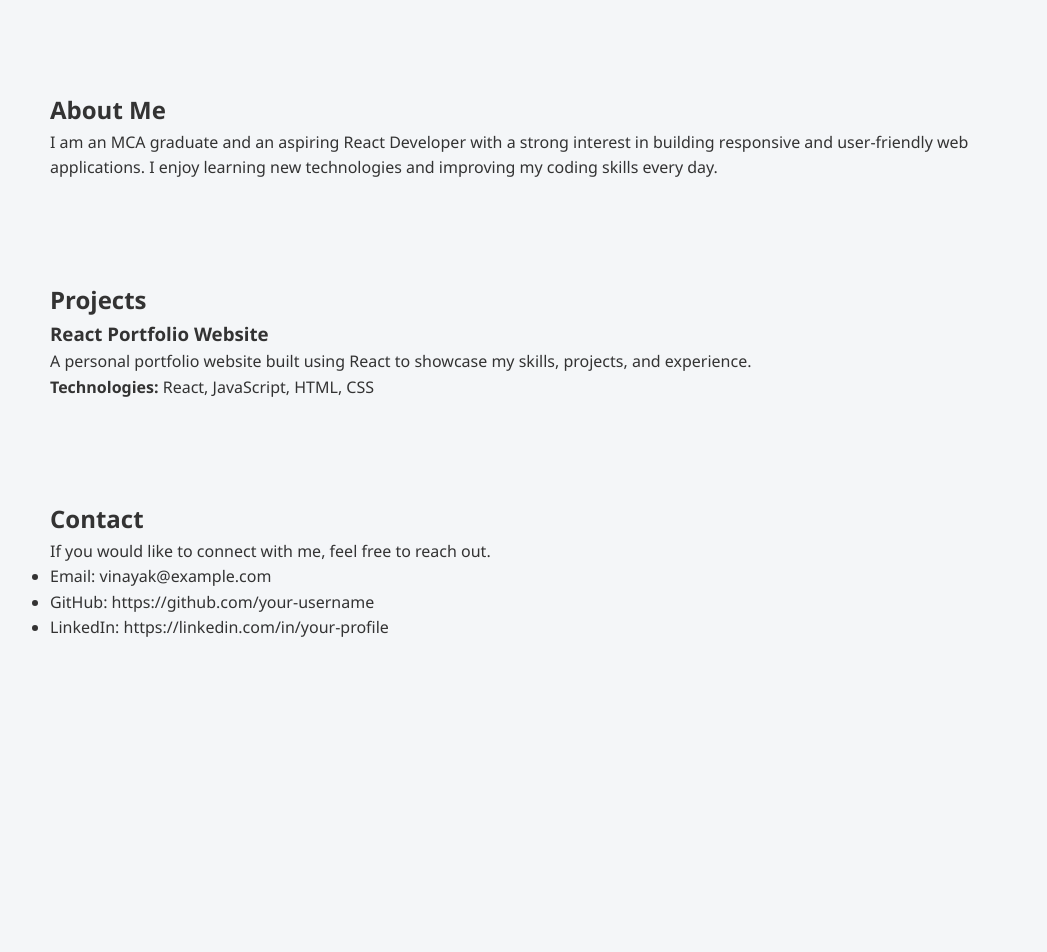
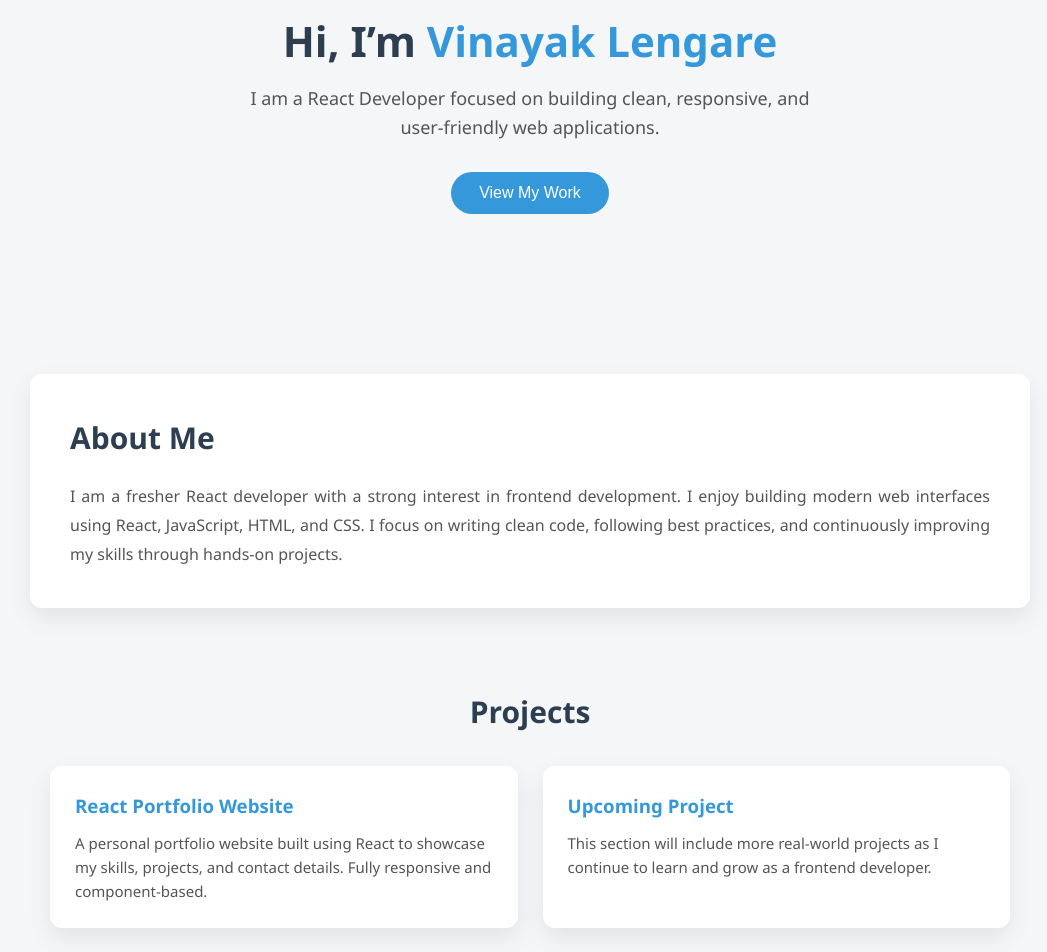
Before and after one commit to VinayakLengare/react-portfolio, a React (Vite) app: page / in a window 1280 px wide. Shown: the part 220-1172 px from the top of the page, without its empty margins (110-1157 px from the left). Before the commit the page ends 941 px from the top, so only its background shows below. Built offline with nearby package versions, Linux system fonts and the light colour scheme.

Commit message:
add all files update with css,Add smooth scrolling navigation with anchor links

```diff
--- a/src/components/Navbar.css
+++ b/src/components/Navbar.css
@@ -62,3 +62,8 @@
     gap: 16px;
   }
 }
+
+.nav-links a {
+  text-decoration: none;
+  color: inherit;
+}
--- a/src/components/Navbar.jsx
+++ b/src/components/Navbar.jsx
@@ -6,10 +6,18 @@ function Navbar() {
       <div className="logo">Vinayak</div>
 
       <ul className="nav-links">
-        <li>Home</li>
-        <li>About</li>
-        <li>Projects</li>
-        <li>Contact</li>
+        <li>
+          <a href="#home">Home</a>
+        </li>
+        <li>
+          <a href="#about">About</a>
+        </li>
+        <li>
+          <a href="#projects">Projects</a>
+        </li>
+        <li>
+          <a href="#contact">Contact</a>
+        </li>
       </ul>
     </nav>
   );
--- a/src/pages/About.css
+++ b/src/pages/About.css
@@ -0,0 +1,19 @@
+.about {
+  background-color: #ffffff;
+  border-radius: 12px;
+  padding: 40px;
+  box-shadow: 0 10px 25px rgba(0, 0, 0, 0.08);
+}
+
+.about h2 {
+  font-size: 30px;
+  margin-bottom: 20px;
+  color: #2c3e50;
+}
+
+.about p {
+  font-size: 16px;
+  text-align: justify;
+  color: #555;
+  line-height: 1.8;
+}
--- a/src/pages/About.jsx
+++ b/src/pages/About.jsx
@@ -1,11 +1,15 @@
+import "./About.css";
+
 function About() {
   return (
-    <section>
+    <section className="about" id="about">
       <h2>About Me</h2>
       <p>
-        I am an MCA graduate and an aspiring React Developer with a strong
-        interest in building responsive and user-friendly web applications.
-        I enjoy learning new technologies and improving my coding skills every day.
+        I am a fresher React developer with a strong interest in frontend
+        development. I enjoy building modern web interfaces using React,
+        JavaScript, HTML, and CSS. I focus on writing clean code, following best
+        practices, and continuously improving my skills through hands-on
+        projects.
       </p>
     </section>
   );
--- a/src/pages/Contact.css
+++ b/src/pages/Contact.css
@@ -0,0 +1,25 @@
+.contact {
+  text-align: center;
+}
+
+.contact h2 {
+  font-size: 30px;
+  margin-bottom: 20px;
+  color: #2c3e50;
+}
+
+.contact p {
+  font-size: 16px;
+  margin-bottom: 10px;
+  color: #555;
+}
+
+.contact a {
+  color: #3498db;
+  text-decoration: none;
+  font-weight: 500;
+}
+
+.contact a:hover {
+  text-decoration: underline;
+}
--- a/src/pages/Contact.jsx
+++ b/src/pages/Contact.jsx
@@ -1,14 +1,22 @@
+import "./Contact.css";
+
 function Contact() {
   return (
-    <section>
+    <section className="contact" id="contact">
       <h2>Contact</h2>
-      <p>If you would like to connect with me, feel free to reach out.</p>
-
-      <ul>
-        <li>Email: vinayak@example.com</li>
-        <li>GitHub: https://github.com/your-username</li>
-        <li>LinkedIn: https://linkedin.com/in/your-profile</li>
-      </ul>
+      <p>Email: vinayak@example.com</p>
+      <p>
+        GitHub:{" "}
+        <a href="https://github.com/yourusername" target="_blank">
+          github.com/yourusername
+        </a>
+      </p>
+      <p>
+        LinkedIn:{" "}
+        <a href="https://linkedin.com/in/yourprofile" target="_blank">
+          linkedin.com/in/yourprofile
+        </a>
+      </p>
     </section>
   );
 }
--- a/src/pages/Home.css
+++ b/src/pages/Home.css
@@ -0,0 +1,43 @@
+.home {
+  text-align: center;
+  padding: 100px 20px;
+}
+
+.home h1 {
+  font-size: 42px;
+  color: #2c3e50;
+  margin-bottom: 10px;
+}
+
+.home h1 span {
+  color: #3498db;
+}
+
+.home p {
+  font-size: 18px;
+  max-width: 600px;
+  margin: 0 auto 30px;
+  color: #555;
+}
+
+.home button {
+  padding: 12px 28px;
+  font-size: 16px;
+  border: none;
+  background-color: #3498db;
+  color: white;
+  border-radius: 25px;
+  cursor: pointer;
+  transition: transform 0.3s ease, background-color 0.3s ease;
+}
+
+.home button:hover {
+  background-color: #217dbb;
+  transform: translateY(-2px);
+}
+
+@media (max-width: 768px) {
+  .home h1 {
+    font-size: 32px;
+  }
+}
--- a/src/pages/Home.jsx
+++ b/src/pages/Home.jsx
@@ -1,11 +1,16 @@
+import "./Home.css";
+
 function Home() {
   return (
-    <section>
-      <h1>Hi, I’m Vinayak Lengare</h1>
+    <section className="home" id="home">
+      <h1>
+        Hi, I’m <span>Vinayak Lengare</span>
+      </h1>
       <p>
-        I am a React Developer passionate about building clean and user-friendly
-        web applications.
+        I am a React Developer focused on building clean, responsive, and
+        user-friendly web applications.
       </p>
+      <button>View My Work</button>
     </section>
   );
 }
--- a/src/pages/Projects.css
+++ b/src/pages/Projects.css
@@ -0,0 +1,34 @@
+.projects h2 {
+  font-size: 30px;
+  margin-bottom: 30px;
+  color: #2c3e50;
+  text-align: center;
+}
+
+.project-grid {
+  display: grid;
+  grid-template-columns: repeat(auto-fit, minmax(280px, 1fr));
+  gap: 25px;
+}
+
+.project-card {
+  background-color: #ffffff;
+  padding: 25px;
+  border-radius: 12px;
+  box-shadow: 0 10px 25px rgba(0, 0, 0, 0.08);
+  transition: transform 0.3s ease;
+}
+
+.project-card:hover {
+  transform: translateY(-6px);
+}
+
+.project-card h3 {
+  margin-bottom: 10px;
+  color: #3498db;
+}
+
+.project-card p {
+  font-size: 15px;
+  color: #555;
+}
--- a/src/pages/Projects.jsx
+++ b/src/pages/Projects.jsx
@@ -1,17 +1,27 @@
+import "./Projects.css";
+
 function Projects() {
   return (
-    <section>
+    <section className="projects" id="projects">
       <h2>Projects</h2>
 
-      <div>
-        <h3>React Portfolio Website</h3>
-        <p>
-          A personal portfolio website built using React to showcase my skills,
-          projects, and experience.
-        </p>
-        <p>
-          <strong>Technologies:</strong> React, JavaScript, HTML, CSS
-        </p>
+      <div className="project-grid">
+        <div className="project-card">
+          <h3>React Portfolio Website</h3>
+          <p>
+            A personal portfolio website built using React to showcase my
+            skills, projects, and contact details. Fully responsive and
+            component-based.
+          </p>
+        </div>
+
+        <div className="project-card">
+          <h3>Upcoming Project</h3>
+          <p>
+            This section will include more real-world projects as I continue to
+            learn and grow as a frontend developer.
+          </p>
+        </div>
       </div>
     </section>
   );
--- a/src/styles/global.css
+++ b/src/styles/global.css
@@ -16,3 +16,6 @@ section {
   margin: 60px auto;
   padding: 20px;
 }
+html {
+  scroll-behavior: smooth;
+}
```
